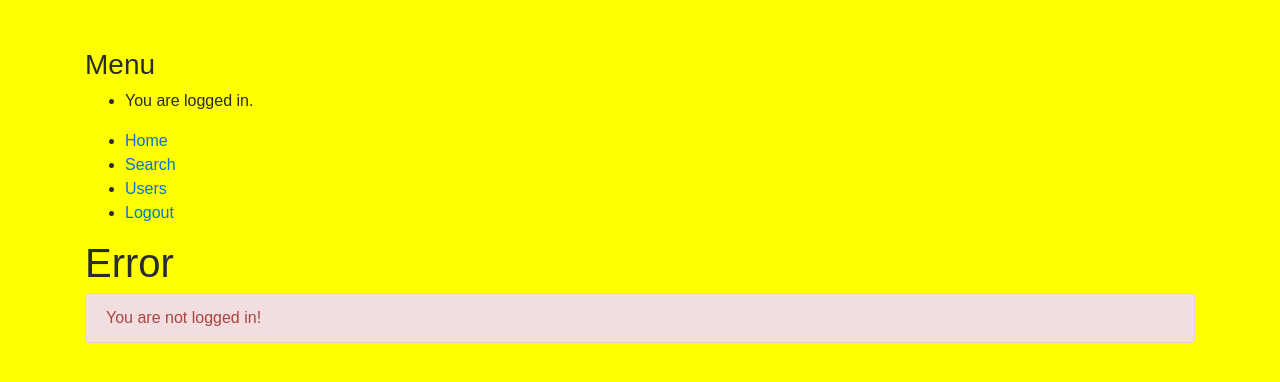
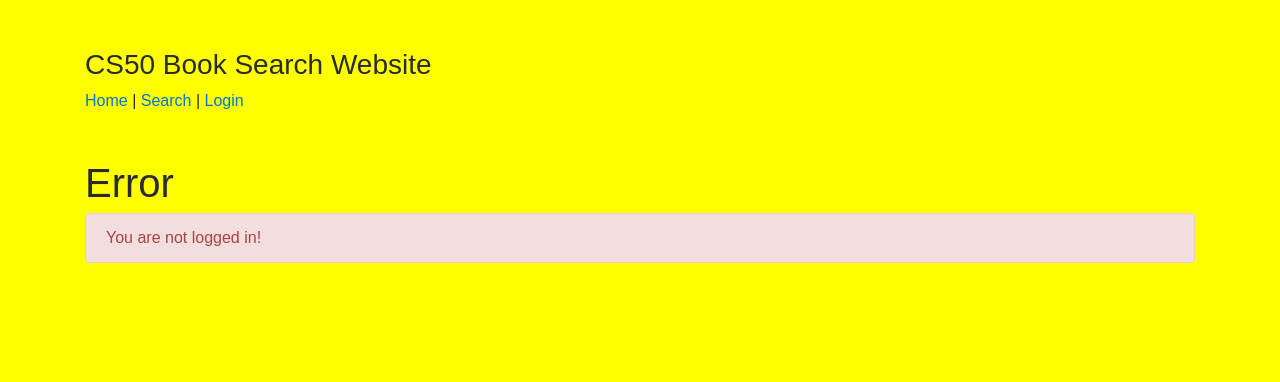
Before and after one commit to ababen/cs50w-project1, a Flask app: page /search in a window 1280 px wide. Shown: the top 382 px of the page. Run offline with Flask 2, Linux system fonts and the light colour scheme; some libraries are stand-ins or nearby versions.

Commit message:
Finished single search

```diff
--- a/application.py
+++ b/application.py
@@ -1,9 +1,11 @@
 import os, requests
+import json
 
-from flask import Flask, session, render_template, request
+from flask import Flask, session, render_template, request, abort
 from flask_session import Session
 from sqlalchemy import create_engine
 from sqlalchemy.orm import scoped_session, sessionmaker
+from getgoodreads import get_goodreads
 
 app = Flask(__name__)
 
@@ -42,7 +44,6 @@
 
 @app.route("/login", methods=["POST"])
 def login():
-    message = None
     # Get form information.
     username = request.form.get("username")
     password = request.form.get("password")
@@ -74,29 +75,15 @@
 
 @app.route("/books", methods=["POST"])
 def books():
-    # table = meta.tables['books']
+    searchqry = request.form.get("searchqry")
 
-    title = request.form.get("title")
-    author = request.form.get("author")
-    isbn = request.form.get("isbn")
+    if len(searchqry) == 0:
+        searchqry = None
 
-    if len(title) == 0:
-        title = None
-    if len(author) == 0:
-        author = None
-    if len(isbn) == 0:
-        isbn = None
-
-    # result = db.execute("SELECT * FROM books WHERE (:title IS NULL OR title LIKE :title) OR (:author IS NULL OR author LIKE :author),{"title": title, "author": author}).fetchall()
-
-    books = db.execute("SELECT * FROM books WHERE title LIKE :title", {"title" : title}).fetchall()
+    books = db.execute("SELECT * FROM books WHERE (title LIKE :searchqry) OR (author LIKE :searchqry) OR (isbn LIKE :searchqry)",
+                {"searchqry" : '%' + searchqry + '%'}).fetchall()
 
     return render_template("books.html", books=books)
-
-@app.route("/users")
-def users():
-    users = db.execute("SELECT * FROM users").fetchall()
-    return render_template("users.html", users=users)
 
 @app.route("/book/<int:book_id>")
 def book(book_id):
@@ -107,14 +94,12 @@
     if book is None:
         return render_template("error.html", message="No such book.")
     else:
-        key = os.getenv("GoodReadsKey")
-        # key = "9n1OXNaooCGd4OuxsOKo2g"
-        res = requests.get("https://www.goodreads.com/book/review_counts.json", params={"key": key, "isbns": book.isbn})
+        goodreads = get_goodreads(book.isbn)
 
-        if res.status_code != 200:
+        if goodreads.status_code != 200:
             return render_template("error.html", message="404 Error")
 
-        book_all = res.json()
+        book_all = goodreads.json()
         book_rating = book_all['books'][0]['average_rating']
 
         reviews = db.execute("SELECT * FROM reviews LEFT JOIN public.users ON (reviews.user_id = users.id) WHERE book_id = :id", {"id": book_id}).fetchall()
@@ -136,31 +121,34 @@
         db.execute("INSERT INTO reviews (book_id, user_id, stars, review) VALUES (:book_id, :user_id, :stars, :review)", {"book_id": book_id, "user_id": users.id, "stars": stars, "review": review})
         db.commit()
 
-    return render_template("book.html", book=book, book_rating=book_rating, reviews=reviews)
+    return render_template("error.html", message="Review added")
 
-@app.route("/api/<int:isbn_id>", methods=["GET"])
+@app.route("/api/<isbn_id>", methods=["GET"])
 def api(isbn_id):
-    # key = "9n1OXNaooCGd4OuxsOKo2g"
-    key = os.getenv("GoodReadsKey")
+    book_api = db.execute("SELECT * FROM books WHERE isbn = :isbn", {"isbn" : isbn_id}).fetchone()
 
-    res1 = requests.get("https://www.goodreads.com/book/review_counts.json", params={"key": key, "isbns": isbn_id})
+    if book_api is None:
+        goodreads = get_goodreads(isbn_id)
+        if goodreads.status_code != 200:
+            return abort(404)
+        else:
+            book_api = goodreads.json()
+            return book_api
+    else:
+        book_reviews = db.execute("SELECT COUNT(id), AVG(stars) FROM reviews WHERE book_id = :book_id", {"book_id" : book_api.id}).fetchone()
 
-    a = res1.json()
-    # b = a['books']
-    b = "ty"
+    resp = {}
+    resp['title'] = book_api.title
+    resp['author'] = book_api.author
+    resp['year'] = book_api.year
+    resp['isbn'] = book_api.isbn
+    try:
+        resp['review_count'] = str(book_reviews[0])
+        resp['average_score'] = '% 1.1f' % book_reviews[1]
+    except TypeError:
+        resp['review_count'] = "Not enough reviews"
+        resp['average_score'] = "Not enough reviews"
 
-    return b
+    json_resp = json.dumps(resp)
 
-    # if res.status_code != 200:
-    #    return(res.status_code)
-
-
-"""
-@app.route("/list", methods=["POST", "GET"])
-def list():
-    if db.execute("SELECT * FROM books").rowcount == 0:
-        return render_template("error.html", message="No books in database.")
-    else:
-        books = db.execute("SELECT * FROM books").fetchall()
-        return render_template("listbooks.html", books=books)
-"""
+    return json_resp, 200
--- a/templates/books.html
+++ b/templates/books.html
@@ -1,17 +1,18 @@
 {% extends "layout.html" %}
 
 {% block title %}
-    All Books
+    Search Results
 {% endblock %}
 
 {% block body %}
-    <h1>All Books</h1>
+    <h1>All Books Matching Your Search</h1>
 
     <table style="width:80%" class="table">
       <tr>
         <th scope="col">Title</th>
         <th scope="col">Author</th>
         <th scope="col">Year</th>
+        <th scope="col">ISBN</th>
       </tr>
       {% for books in books %}
       <tr class="table-striped">
--- a/templates/layout.html
+++ b/templates/layout.html
@@ -12,20 +12,14 @@
     <body>
         <div class="container">
 
-          <h3>Menu</h3>
-          <ul>
-            <li>
-              {% if session['logged_in'] != None %}
-                <p>You are logged in.</p>
-              {% else %}
-                <a href="/login">Login</a>
-              {% endif %}
-            </li>
-            <li><a href="/">Home</a></li>
-            <li><a href="/search">Search</a></li>
-            <li><a href="/users">Users</a></li>
-            <li><a href="/logout">Logout</a></li>
-          </ul>
+          <h3>CS50 Book Search Website</h3>
+          <div><a href="/">Home</a> | <a href="/search">Search</a> |
+            {% if session['logged_in'] == True %}
+              <a href="/logout">Logout</a>
+            {% else %}
+              <a href="/">Login</a>
+            {% endif %}
+          </div><br><br>
             {% block body %}
             {% endblock %}
         </div>
--- a/templates/search.html
+++ b/templates/search.html
@@ -5,14 +5,12 @@
 {% endblock %}
 
 {% block body %}
-    <h1>Search Books [search.html]</h1>
+    <h1>Search Books</h1>
 
     <form action="{{ url_for('books') }}" method="post">
 
         <div class="form-group">
-            <input class="form-control" name="title" placeholder="Book Title">
-            <input class="form-control" name="author" placeholder="Author">
-            <input class="form-control" name="isbn" placeholder="ISBN">
+            <input class="form-control" name="searchqry" placeholder="Search by Title, Author or ISBN">
         </div>
 
         <div class="form-group">
```
Also changed, not shown: getgoodreads.py (added, +12 -0 lines), templates/book.html (+15 -12 lines), templates/index.html (+5 -6 lines), templates/users.html (deleted, +0 -17 lines), user.py (added, +14 -0 lines), 3 other files.
